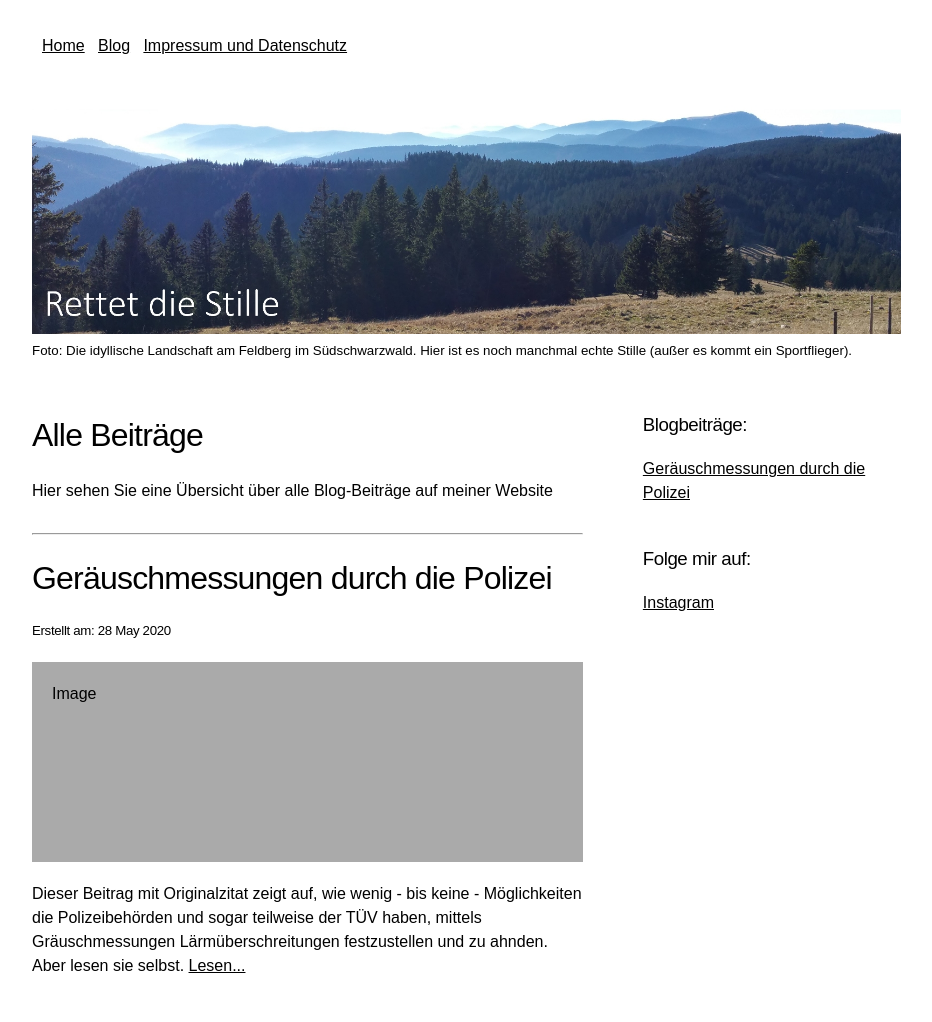
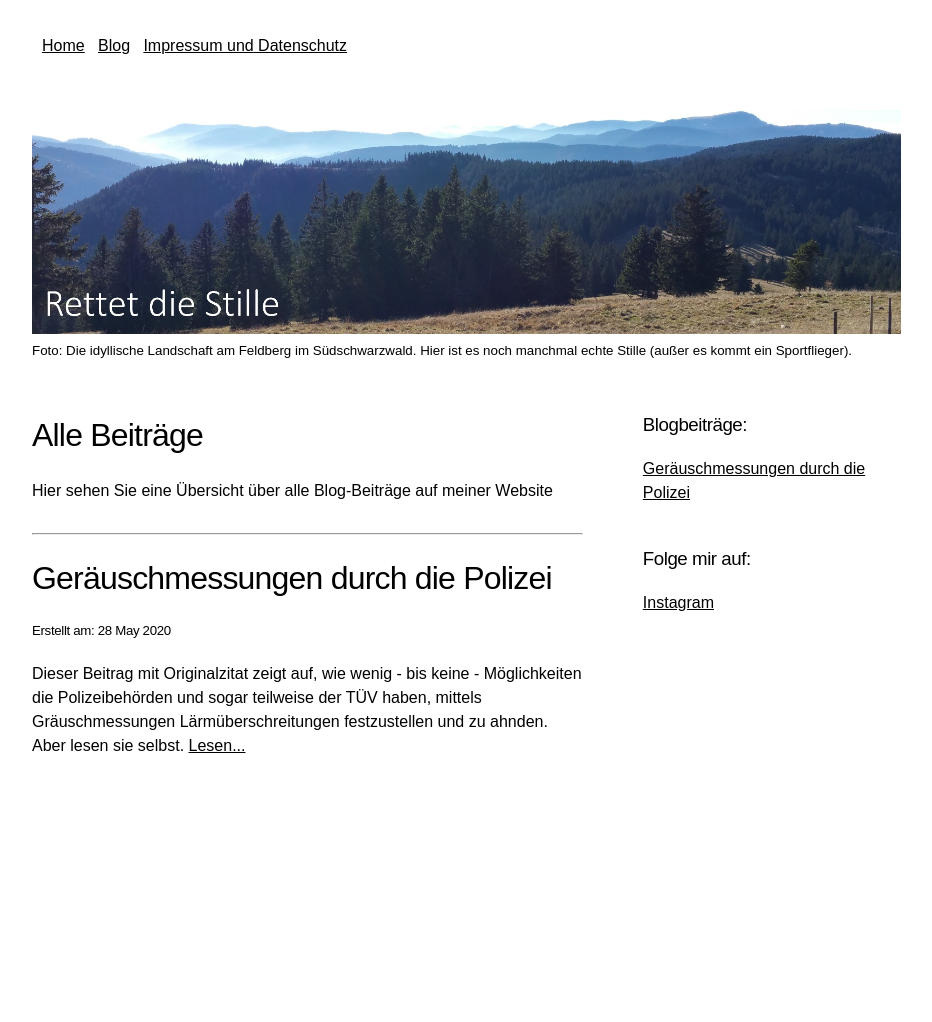
Before and after one commit to rettet-die-stille/rettet-die-stille.github.io, a Jekyll site: the page built from blog.md, in a window 1280 px wide. Shown: the whole page, without its empty margins (22-954 px from the left). Built offline with Jekyll 4.4.1, drawn with Linux system fonts in a browser that asks for light colours; after the commit the page ends 948 px from its top, so only the background shows below that.

Commit message:
Update blog.md

```diff
--- a/blog.md
+++ b/blog.md
@@ -12,7 +12,6 @@ title: Blog
   <hr>
   <h1>{{ post.title }}</h1>
   <h5>Erstellt am: <span>{{ post.date | date_to_string }}</span></h5>
-  <div class="fakeimg" style="height:200px;">Image</div>
   <p>{{post.shorttext}} <a href="{{ post.url }}" title="{{ post.title }}">Lesen...</a></p>
   </div>
 {% endfor %}
```
